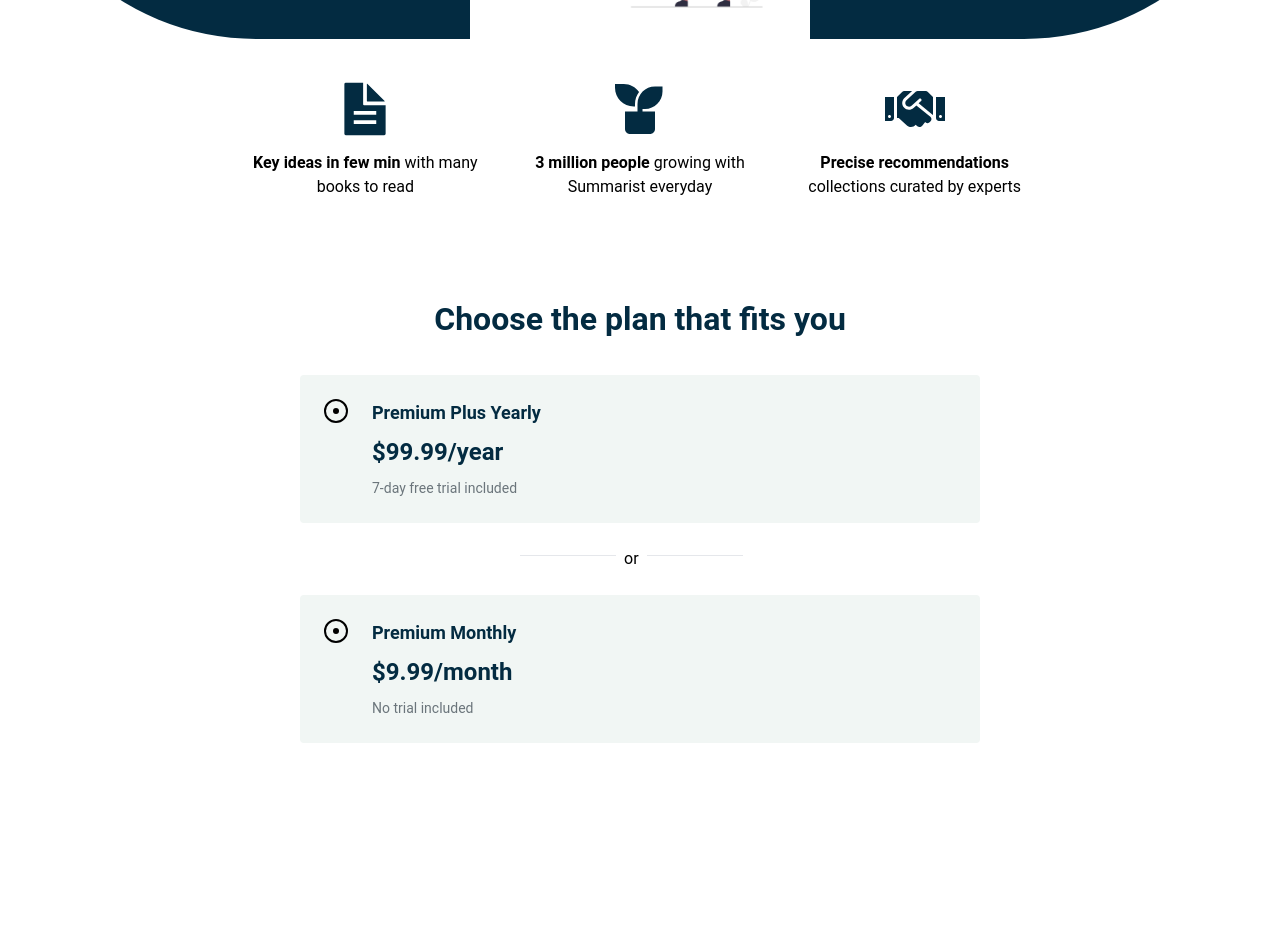
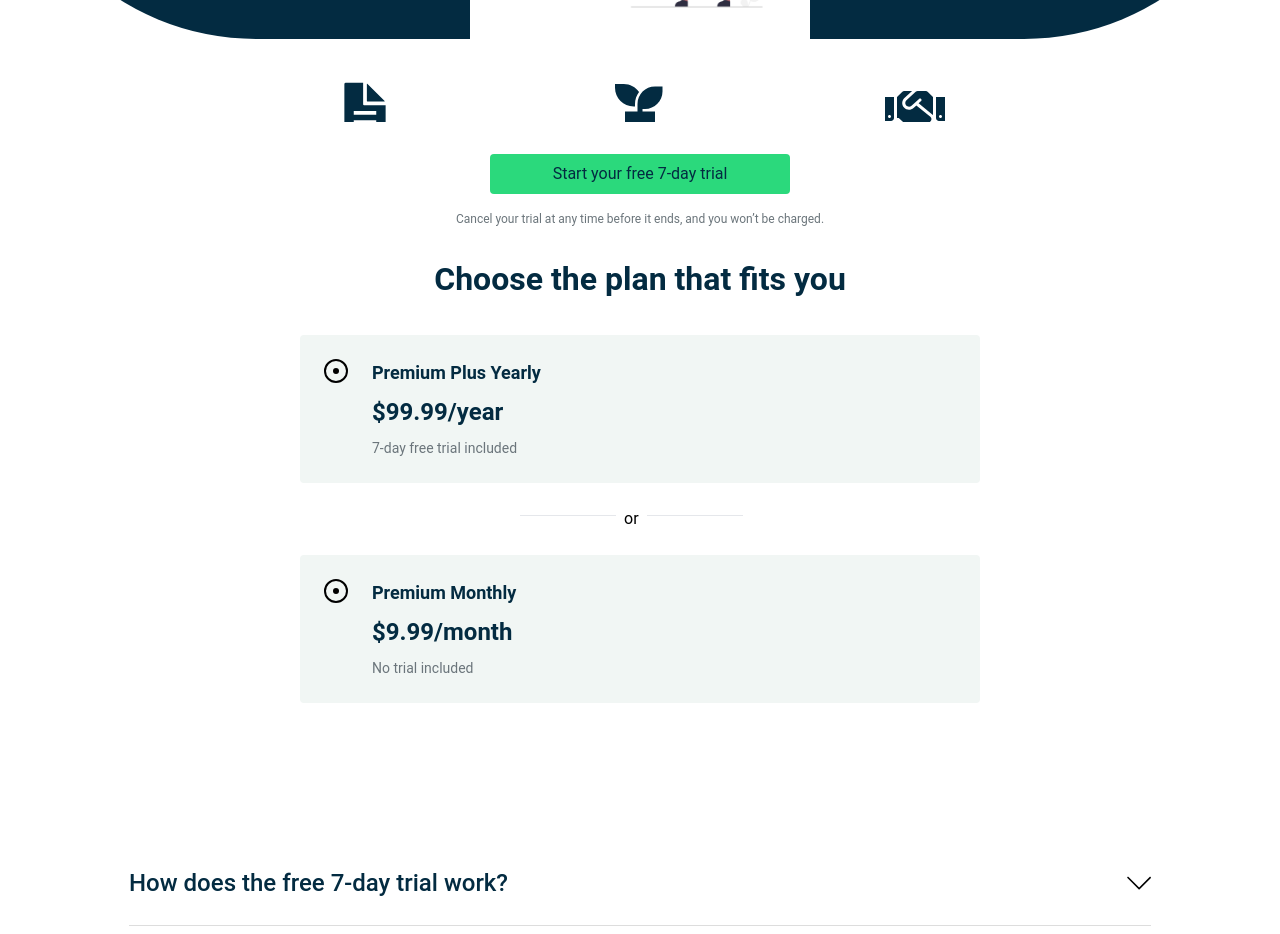
Before and after one commit to jmadrigaladan/summarist-app, a Next.js app: page /choose-plan in a window 1280 px wide. Shown: the part 540-1474 px from the top of the page. Before the commit the page ends 1283 px from the top, so only its background shows below. Built offline with nearby package versions, Linux system fonts and the light colour scheme.

Commit message:
working on the faq section

```diff
--- a/pages/choose-plan.js
+++ b/pages/choose-plan.js
@@ -1,7 +1,14 @@
 import { IoDocumentTextSharp } from "react-icons/io5";
 import { RiPlantFill } from "react-icons/ri";
 import { FaHandshake } from "react-icons/fa";
+import { SlArrowDown, SlArrowUp } from "react-icons/sl";
+import { useState } from "react";
 export default function ChoosePlan() {
+  const [accordionOneClicked, setAccordionOneClicked] = useState(false);
+  function handleAccordionOne() {
+    setAccordionOneClicked(!accordionOneClicked);
+  }
+
   return (
     <>
       {/* wrapper wrapper__full */}
@@ -70,7 +77,7 @@
                   </div>
                 </div>
               </div>
-            </div>
+
               {/* section title */}
               <div className="text-center text-[32px] text-[#032b41] font-bold mb-[32px]">
                 Choose the plan that fits you
@@ -127,6 +134,57 @@
                   </div>
                 </div>
               </div>
+
+              {/* plan__card--cta */}
+              <div className="bg-white sticky bottom-0 z-[1] py-[32px] flex flex-col items-center gap-[16px]">
+                <button className="w-[300px] text-[#032b41] bg-[#2bd97c] h-[40px] rounded-[4px] text-[16px] flex items-center justify-center min-w-[180px]">
+                  Start your free 7-day trial
+                </button>
+                {/* plan_disclaimer */}
+                <div className="text-[12px] text-[#6b757b] text-center">
+                  Cancel your trial at any time before it ends, and you won’t be
+                  charged.
+                </div>
+              </div>
+              {/* faq__wrapper */}
+              <div className="">
+                {/* accordion card */}
+                <div className="border-b-[1px] border-solid overflow-hidden border-[#ddd]">
+                  {/* accordion header */}
+                  <div
+                    className="flex flex-col  cursor-pointer py-[24px] gap-[8px]"
+                    onClick={handleAccordionOne}
+                  >
+                    <div className="flex justify-between items-center ">
+                      {/*accordion title */}
+                      <div className="font-medium text-[24px] mb-0 text-[#032b41]">
+                        How does the free 7-day trial work?
+                      </div>
+                      {/* SVG arrow */}
+                      <SlArrowDown
+                        className={`w-[24px] h-[24px] transition-transform duration-500 ${
+                          accordionOneClicked ? "rotate-180" : ""
+                        }`}
+                      />
+                    </div>
+
+                    <div
+                      className={`text-[#394547] transition-[height] ease-in duration-500 ${
+                        accordionOneClicked ? "inline" : "hidden"
+                      } `}
+                    >
+                      Begin your complimentary 7-day trial with a Summarist
+                      annual membership. You are under no obligation to continue
+                      your subscription, and you will only be billed when the
+                      trial period expires. With Premium access, you can learn
+                      at your own pace and as frequently as you desire, and you
+                      may terminate your subscription prior to the conclusion of
+                      the 7-day free trial.
+                    </div>
+                  </div>
+                </div>
+              </div>
+            </div>
           </div>
         </div>
       </div>
```
Lines whose indentation alone changed are shown as unchanged.
